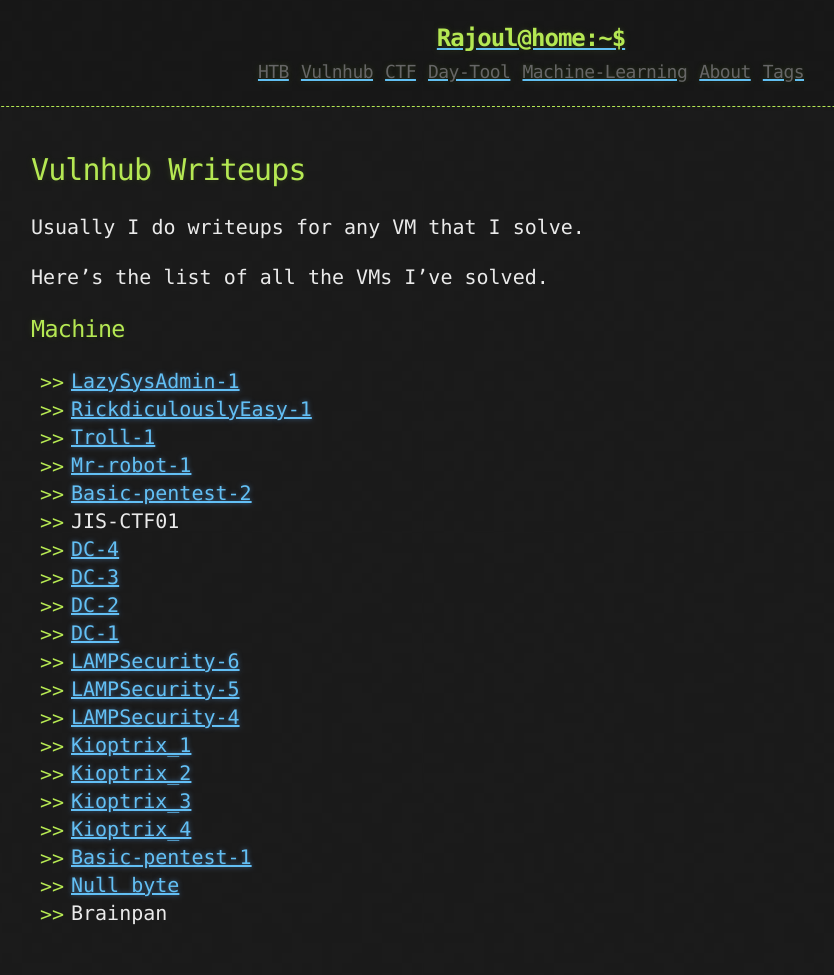
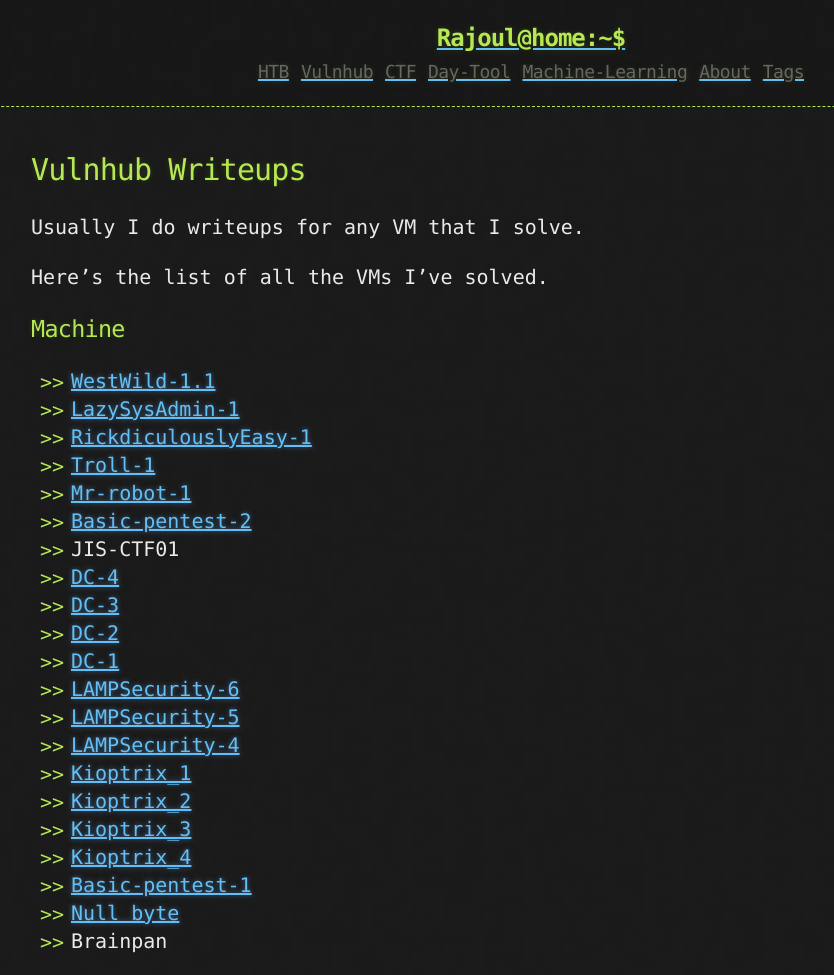
Before and after one commit to rajoul/rajoul.github.io, a Jekyll site: the page built from vulnhub.md, in a window 1280 px wide. Shown: the whole page, without its empty margins (109-943 px from the left). Built offline with Jekyll 4.4.1, drawn with Linux system fonts in a browser that asks for light colours; before the commit the page ends 947 px from its top, so only the background shows below that.

Commit message:
Update vulnhub.md

```diff
--- a/vulnhub.md
+++ b/vulnhub.md
@@ -10,6 +10,7 @@
 Here's the list of all the VMs I've solved.
 
 # Machine
+* [WestWild-1.1](https://rajoul.github.io/my_write_up/WestWild)
 * [LazySysAdmin-1](https://rajoul.github.io/my_write_up/LazySysAdmin-1)
 * [RickdiculouslyEasy-1](https://rajoul.github.io/my_write_up/RickdiculouslyEasy-1)
 * [Troll-1](https://rajoul.github.io/my_write_up/Troll-1)
```
